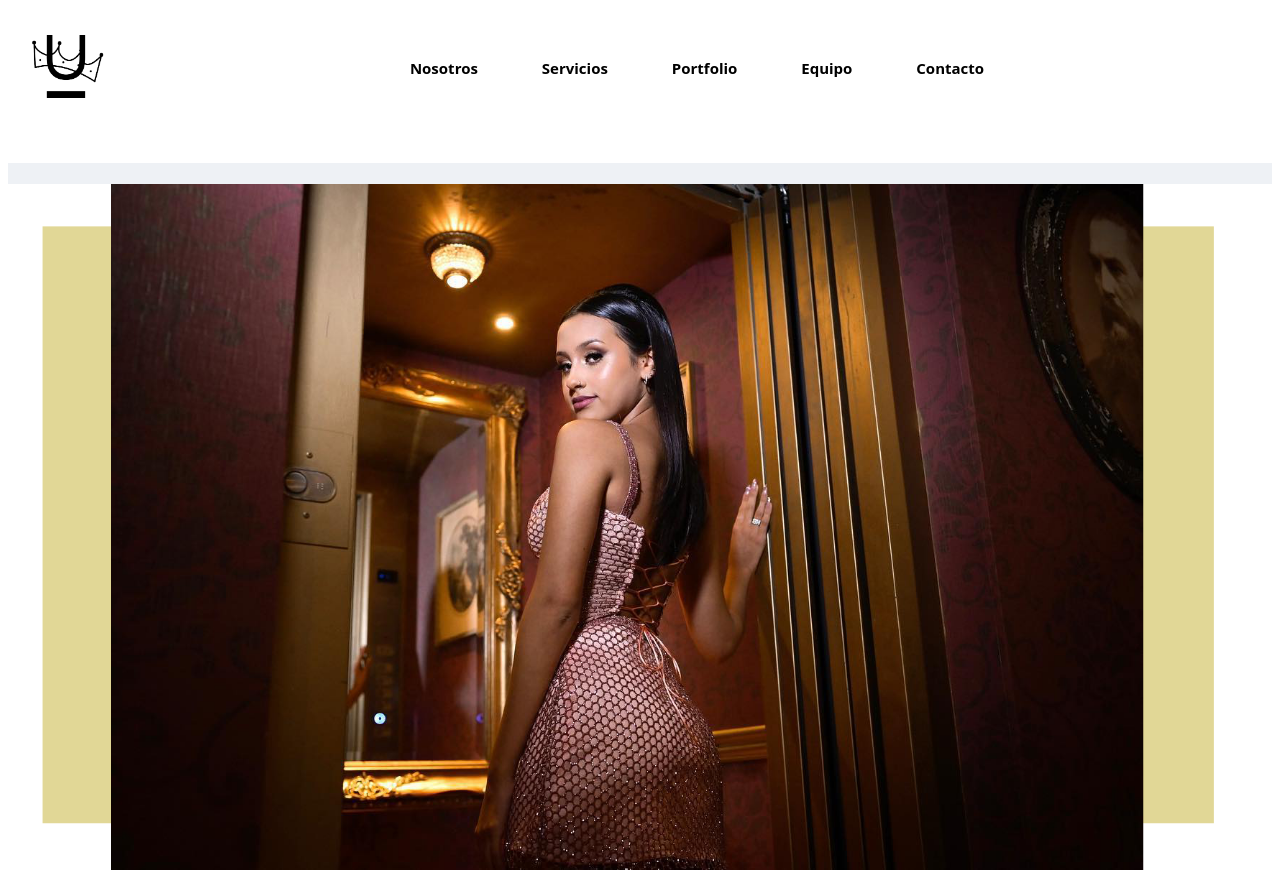
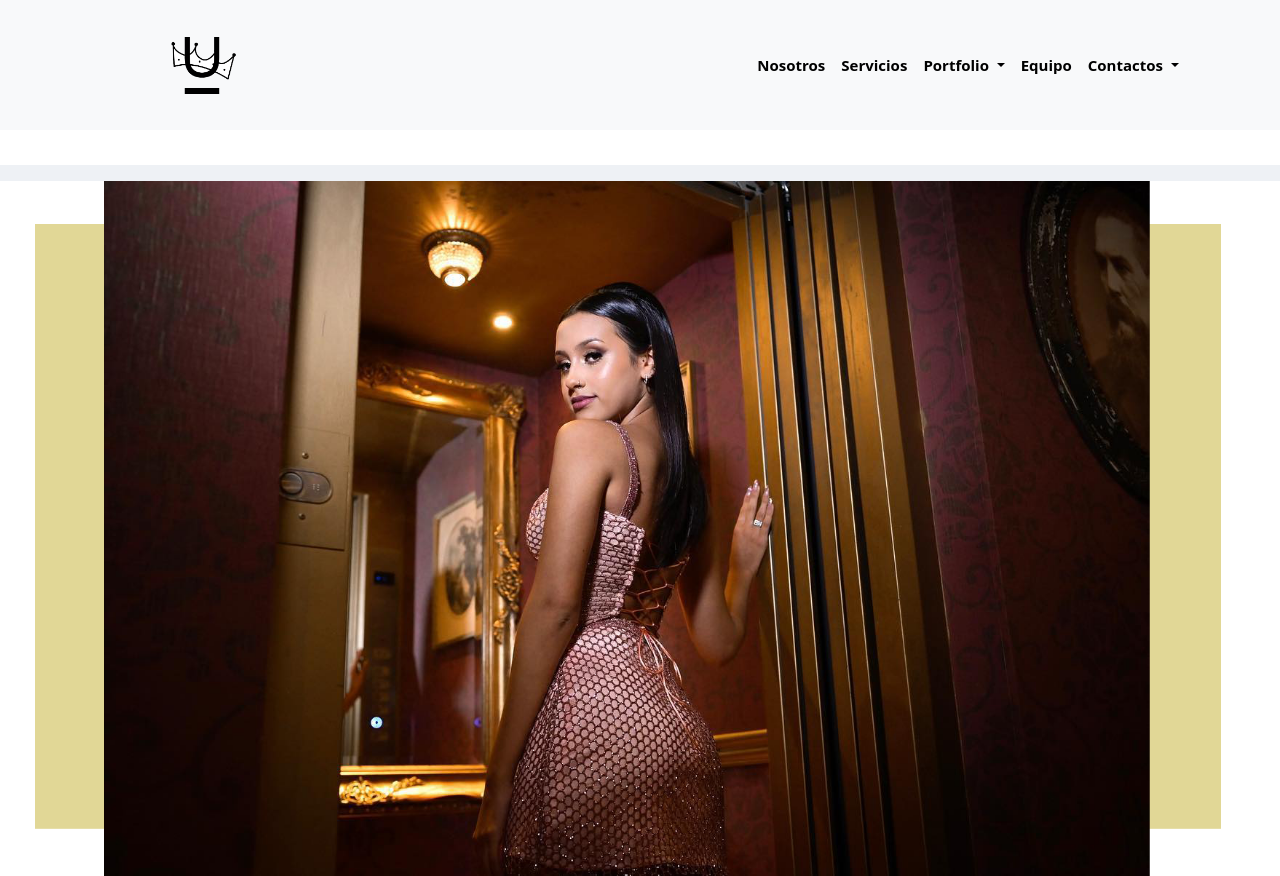
Before and after one commit to Raiquen248/CoderHouuseDWeb, a plain HTML site: page Proyecto Final/Entrega 1/Entrega01/index.html in a window 1280 px wide. Shown: the top 876 px of the page. Drawn offline with nearby package versions, Linux system fonts and the light colour scheme.

Commit message:
miercoles

```diff
--- a/Proyecto Final/Entrega 1/Entrega01/index.html
+++ b/Proyecto Final/Entrega 1/Entrega01/index.html
@@ -7,10 +7,11 @@
   <meta name="viewport" content="width=device-width, initial-scale=1.0">
   <title>Umbra Audiovisual</title>
   <link rel="stylesheet" href="./style.css">
+  <link href="https://cdn.jsdelivr.net/npm/bootstrap@5.3.0/dist/css/bootstrap.min.css" rel="stylesheet" integrity="sha384-9ndCyUaIbzAi2FUVXJi0CjmCapSmO7SnpJef0486qhLnuZ2cdeRhO02iuK6FUUVM" crossorigin="anonymous">
 </head>
 
 <body>
-  <header>
+  <!-- <header>
     <a href="index.html">
       <img class="logoumbra" src="./Image/logoumbraPNG.png" alt="">
     </a>
@@ -23,8 +24,50 @@
         <li><a href="./pages/Contactanos.html">Contacto</a></li>
       </ul>
     </nav>
-  </header>
-
+  </header> -->
+  <header>
+  <nav class="navbar navbar-expand-lg bg-body-tertiary row">
+    <div class="container-fluid">
+      <a class="navbar-brand col-6" href="index.html">
+        <img src="./Image/logoumbraPNG.png" alt="Umbra Audiovisual">
+      </a>
+      <button class="navbar-toggler" type="button" data-bs-toggle="collapse" data-bs-target="#navbarNavDropdown" aria-controls="navbarNavDropdown" aria-expanded="false" aria-label="Toggle navigation">
+        <span class="navbar-toggler-icon"></span>
+      </button>
+      <div class="collapse navbar-collapse" id="navbarNavDropdown">
+        <ul class="navbar-nav">
+          <li class="nav-item">
+            <a class="nav-link active" aria-current="page" href="#prenosotros-section">Nosotros</a>
+          </li>
+          <li class="nav-item">
+            <a class="nav-link" href="#section-icono">Servicios</a>
+          </li>
+          <li class="nav-item dropdown">
+            <a class="nav-link dropdown-toggle" href="#" role="button" data-bs-toggle="dropdown" aria-expanded="false">
+              Portfolio
+            </a>
+            <ul class="dropdown-menu">
+              <li><a class="dropdown-item" href="#preportfolio-section">Action</a></li>
+            </ul>
+          <li class="nav-item">
+            <a class="nav-link" href="#equipo-section">Equipo</a>
+          </li>
+          <li class="nav-item dropdown">
+            <a class="nav-link dropdown-toggle" href="#" role="button" data-bs-toggle="dropdown" aria-expanded="false">
+              Contactos
+            </a>
+            <ul class="dropdown-menu">
+              <li><a class="dropdown-item" href="#">Action</a></li>
+              <li><a class="dropdown-item" href="#">Another action</a></li>
+              <li><a class="dropdown-item" href="#">Something else here</a></li>
+            </ul>
+          </li>
+        </ul>
+      </div>
+    </div>
+  </nav>
+</header>
+<!-- TERMINA HEADER  -->
   <main>
     <div class="contenedor">
       <div class="rectangulofino"></div>
@@ -117,5 +160,5 @@
       &copy; Umbra Estudio. Todos los derechos reservados.
     </p>
   </footer>
-
+  <script src="https://cdn.jsdelivr.net/npm/bootstrap@5.3.0/dist/js/bootstrap.bundle.min.js" integrity="sha384-geWF76RCwLtnZ8qwWowPQNguL3RmwHVBC9FhGdlKrxdiJJigb/j/68SIy3Te4Bkz" crossorigin="anonymous"></script>
 </html>
--- a/Proyecto Final/Entrega 1/Entrega01/style.css
+++ b/Proyecto Final/Entrega 1/Entrega01/style.css
@@ -1,55 +1,51 @@
 header {
-
-	z-index: 1;
 	position: sticky;
 	top: 0;
-	background-color: #ffffff;
-	padding: 1px;
-	display: flex;
-	justify-content: space-evenly;
-	align-items: center;
+
   }
 
-  .logoumbra {
+  .navbar-brand img {
+	margin-left: 150px;
 	width: 104px;
-	background: #000000;
-	background-color: #ffffff;
 	padding: 5px;
-	transition: background-color 0.5s ease;
-	max-width: 100%;
-	height: auto;
+	;
   }
 
-  .logoumbra:hover {
+  .navbar-brand:hover {
 	background-color: #f6d7f4;
+	transition: background-color 0.8s ease
   }
 
-  .link-bar-3 {
-	display: flex;
+  .navbar-collapse {
+
 	align-items: center;
 	justify-content: center;
 	max-width: 1248px;
 	margin: 0 auto;
-	height: 76px;
-	color: #fff;
+
 	font-family: "Open Sans";
 	font-weight: 700;
 	font-size: 15px;
 	text-align: center;
-	background-color: #fff;
-  }
+}
 
-  .link-bar-3 ul {
+.navbar-collapse:hover {
+	background-color: #9de8eb;
+	transition: background-color 0.8s ease
+
+}
+
+.navbar-collapse ul {
 	list-style-type: none;
 	margin: 0;
 	padding: 0;
   }
 
-  .link-bar-3 ul li {
+  .navbar-collapse ul li {
 	display: inline-block;
   }
 
-  .link-bar-3 ul li a {
+  .navbar-collapse ul li a {
 	display: block;
 	color: #000000;
 	text-decoration: none;
@@ -57,18 +53,14 @@ header {
 	transition: background-color 0.8s ease;
   }
 
-  .link-bar-3 ul li a:hover {
+  .navbar-collapse ul li a:hover {
 	background-color: #f6d7f4;
   }
 
 
   @media screen and (max-width: 768px) {
-	header {
-	  flex-direction: column;
-	}
-
-	.logoumbra {
-	  margin-bottom: 10px;
+	.navbar-brand img {
+		margin-left: 10px;;
 	}
   }
 
```
